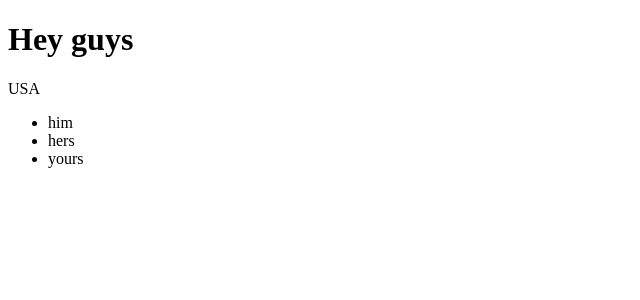
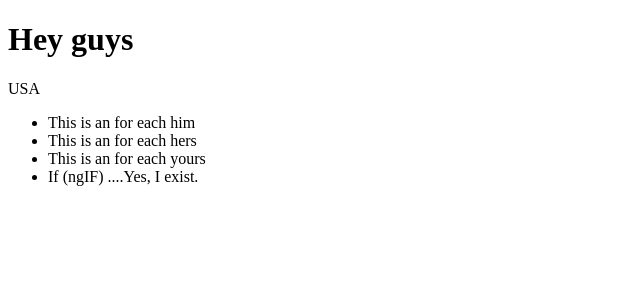
Before and after one commit to JohannaGomez/angular-projects, an Angular app: page / in a window 1280 px wide. Shown: the top 300 px of the page, without its empty margins (0-640 px from the left). Built offline with nearby package versions, Linux system fonts and the light colour scheme.

Commit message:
ngIf in app component ts

```diff
--- a/src/app/app.component.ts
+++ b/src/app/app.component.ts
@@ -6,7 +6,8 @@ import { Component } from '@angular/core';
     <h1>Hey guys</h1>
     <p>{{myObject.location}}</p>
     <ul>
-      <li *ngFor="let arr of myArr">{{arr}}</li>
+      <li *ngFor="let arr of myArr">This is an for each {{arr}}</li>
+      <li *ngIf="myArr">If (ngIF) ....Yes, I exist.</li>
     </ul>
   `,
   styleUrls: ['./app.component.css']
```
